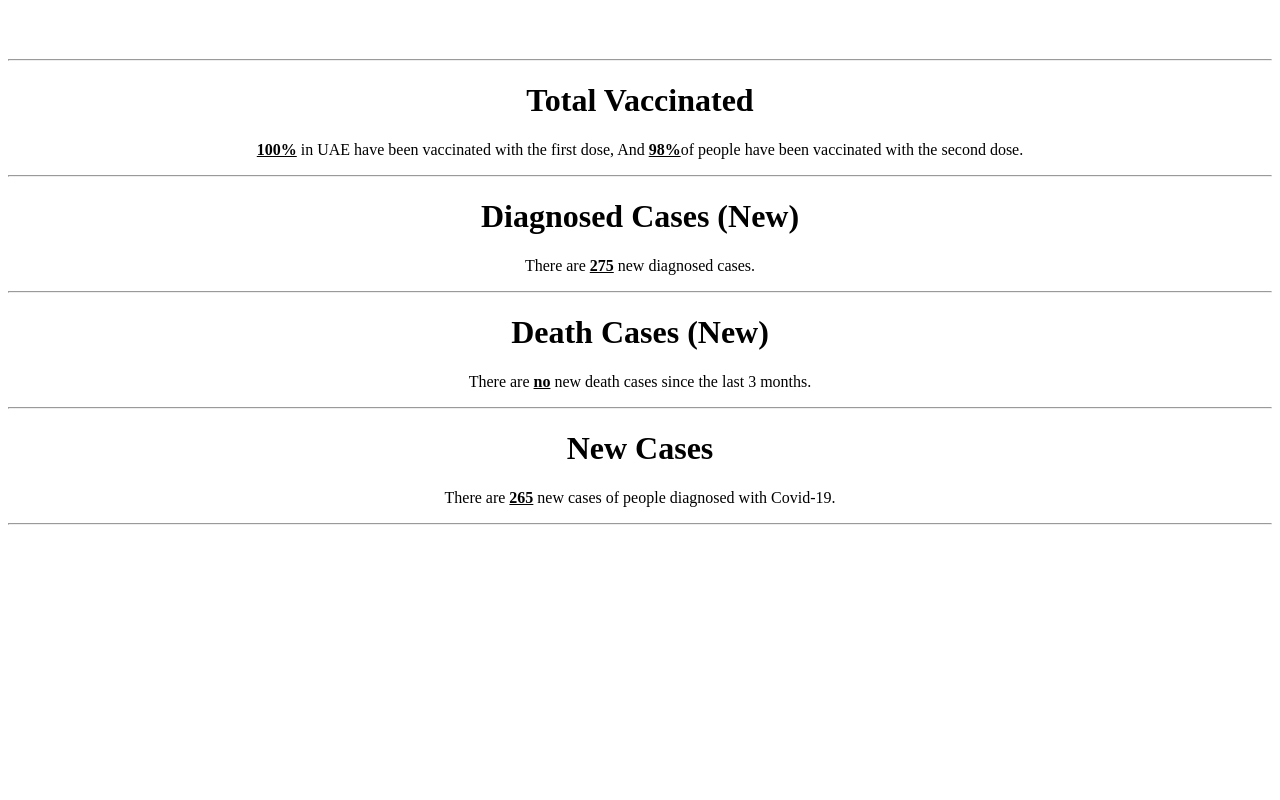
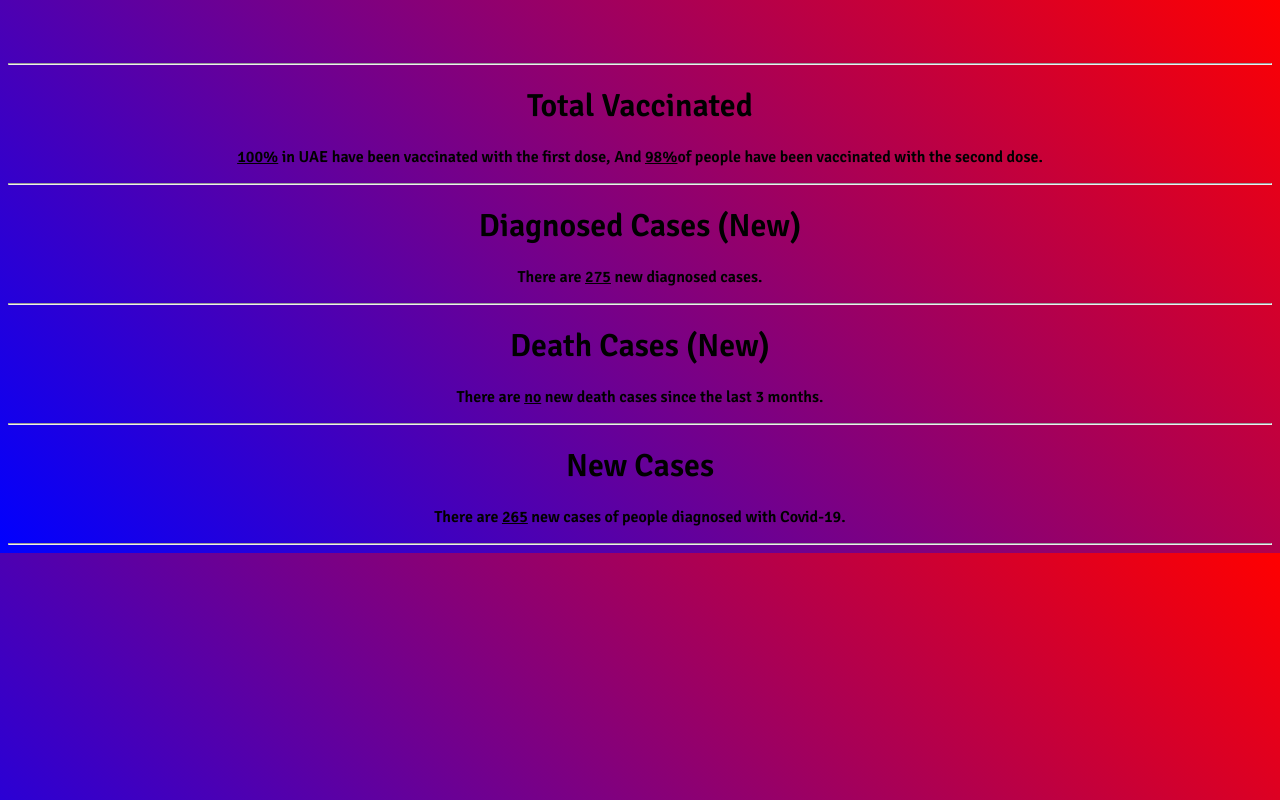
Before and after one commit to Metolix/School-Project-Covid-News, a plain HTML site: page index.html in a window 1280 px wide. Drawn offline with Linux system fonts and the light colour scheme.

Commit message:
Update style.css

```diff
--- a/style.css
+++ b/style.css
@@ -1,3 +1,8 @@
+@import url('https://fonts.googleapis.com/css2?family=Signika:wght@600&display=swap');
+body {
+    font-family: 'Signika', sans-serif;
+    background-image: linear-gradient(45deg,blue,red);
+}
 .headlines {
     font-size: 1.5em;
     font-weight: bold;
```
